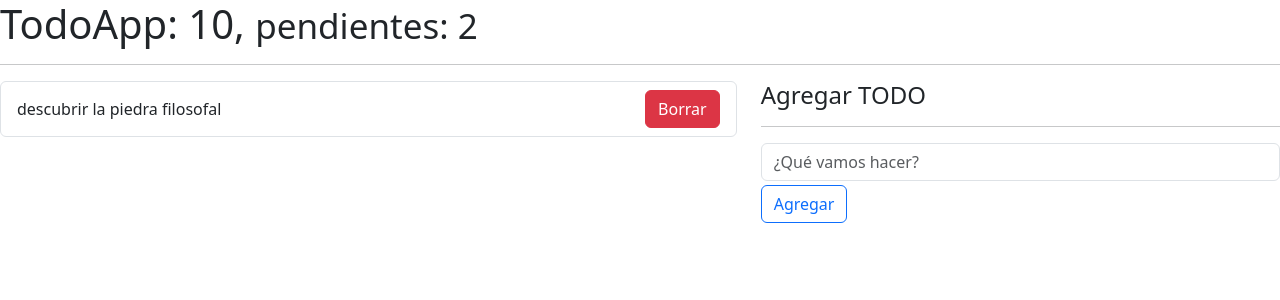
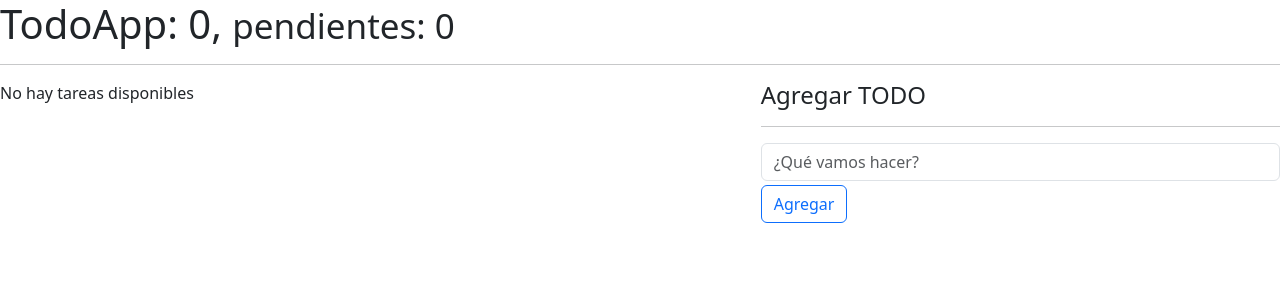
Before and after one commit to Kelvinvida99/hook_app, a React (Vite) app: page / in a window 1280 px wide. Shown: the top 300 px of the page. Built offline with nearby package versions, Linux system fonts and the light colour scheme.

Commit message:
new addons

```diff
--- a/src/components/08-useReducer/TodoApp.jsx
+++ b/src/components/08-useReducer/TodoApp.jsx
@@ -3,18 +3,18 @@ import { TodoAdd } from "./TodoAdd";
 import { useTodos } from "../../hook/useTodos";
 
 export const TodoApp = () => {
-  const { todos, handleNewTodo } = useTodos();
+  const { todos, handleNewTodo, handleDelete, handleToggleTodo, total, pendient } = useTodos();
 
   return (
     <>
       <h1>
-        TodoApp: 10, <small>pendientes: 2</small>
+        TodoApp: {total}, <small>pendientes: {pendient}</small>
       </h1>
       <hr />
 
       <div className="row">
         <div className="col-7">
-          <TodoList todos={todos} />
+          <TodoList todos={todos} onDelete={handleDelete} toggleTodo={handleToggleTodo} />
         </div>
         <div className="col-5">
           <h4>Agregar TODO</h4>
--- a/src/components/08-useReducer/TodoItem.jsx
+++ b/src/components/08-useReducer/TodoItem.jsx
@@ -1,14 +1,23 @@
 import PropTypes from "prop-types";
 
-export const TodoItem = ({ todo }) => {
+export const TodoItem = ({ todo, onDelete, toggleTodo }) => {
+  //console.log("esto es todo", todo)
   return (
     <li className="list-group-item d-flex justify-content-between">
-      <span className="align-self-center">{todo.description}</span>
-      <button className="btn btn-danger">Borrar</button>
+      <span
+        className={`align-self-center ${ (todo.done) ? 'text-decoration-line-through' : '' }`}
+        onClick={() => toggleTodo(todo.id)}
+      >{todo.description}</span>
+      <button
+        className="btn btn-danger"
+        onClick={ () => onDelete(todo.id) }
+      >Borrar</button>
     </li>
   );
 };
 
 TodoItem.propTypes = {
   todo: PropTypes.object,
+  onDelete: PropTypes.func,
+  toggleTodo: PropTypes.func,
 };
--- a/src/components/08-useReducer/TodoList.jsx
+++ b/src/components/08-useReducer/TodoList.jsx
@@ -1,17 +1,17 @@
 import PropTypes from "prop-types";
 import { TodoItem } from "./TodoItem";
 
-/* const init = [{
-  id: new Date().getTime(),
-  description: "descubir la piedra filosofal",
-  done: false,
-}] */
+export const TodoList = ({ todos = [], onDelete, toggleTodo }) => {
 
-export const TodoList = ({ todos = [] }) => {
+
+  if (!Array.isArray(todos) || todos.length === 0) {
+    return <p>No hay tareas disponibles</p>;
+  }
+
   return (
     <ul className="list-group">
-      {(todos || []).map((todo) => (
-        <TodoItem key={todo.id} todo={todo} />
+      {(todos || []).map((todo, index) => (
+        <TodoItem key={index} todo={todo} onDelete={onDelete} toggleTodo={toggleTodo} />
       ))}
     </ul>
   );
@@ -19,4 +19,6 @@ export const TodoList = ({ todos = [] }) => {
 
 TodoList.propTypes = {
   todos: PropTypes.array,
+  onDelete: PropTypes.func,
+  toggleTodo: PropTypes.func,
 };
--- a/src/components/08-useReducer/todoReducer.js
+++ b/src/components/08-useReducer/todoReducer.js
@@ -1,7 +1,22 @@
-export const todoReducer = (initialState = [], action = {}) => {
+export const todoReducer = (initialState = [], action) => {
+  //console.log("todoReducer", action)
   switch (action.type) {
     case "[TODO] Add Todo":
-      return [...initialState, action.playload]
+      return [...initialState, action.payload];
+
+    case "[TODO] Remove Todo":
+      return initialState.filter((todo) => todo.id !== action.payload);
+
+    case "[TODO] Toggle Todo":
+      return initialState.map((todo) => {
+        if(todo.id === action.payload){
+          return {
+            ...todo,
+            done: !todo.done,
+          }
+        }
+        return todo
+      });
 
     default:
       return initialState;
--- a/src/hook/useForm.jsx
+++ b/src/hook/useForm.jsx
@@ -5,7 +5,7 @@ export const useForm = (initialForm) => {
 
   const inputOnChange = ({ target }) => {
     const { name, value } = target;
-    console.log(name, value);
+    //console.log(name, value);
     setFormState({
       ...setFormState,
       [name]: value,
--- a/src/hook/useTodos.jsx
+++ b/src/hook/useTodos.jsx
@@ -1,28 +1,47 @@
-import { useReducer } from "react";
+import { useEffect, useReducer } from "react";
 import { todoReducer } from "../components/08-useReducer/todoReducer";
 
-const init = () => [
-  {
-    id: new Date().getTime(),
-    description: "descubrir la piedra filosofal",
-    done: false,
-  },
-];
+const init = () => {
+  return JSON.parse(localStorage.getItem("todos")) || [];
+}
 
 export const useTodos = () => {
+
   const [todos, dispatch] = useReducer(todoReducer, [], init);
+
+  useEffect(() => {
+    localStorage.setItem("todos", JSON.stringify(todos))
+  }, [todos])
 
   const handleNewTodo = (todo) => {
     const action = {
       type: "[TODO] Add Todo",
       payload: todo,
+      done: false,
     };
-
     dispatch(action);
   };
+
+  const handleDelete = (id) => {
+    dispatch({
+      type: "[TODO] Remove Todo",
+      payload: id,
+    })
+  }
+
+  const handleToggleTodo = (id) => {
+    dispatch({
+      type: "[TODO] Toggle Todo",
+      payload: id,
+    })
+  }
 
   return {
     todos,
     handleNewTodo,
+    handleDelete,
+    handleToggleTodo,
+    total: todos.length,
+    pendient: (todos.filter((todo) => todo.done === false)).length
   };
 };
```
